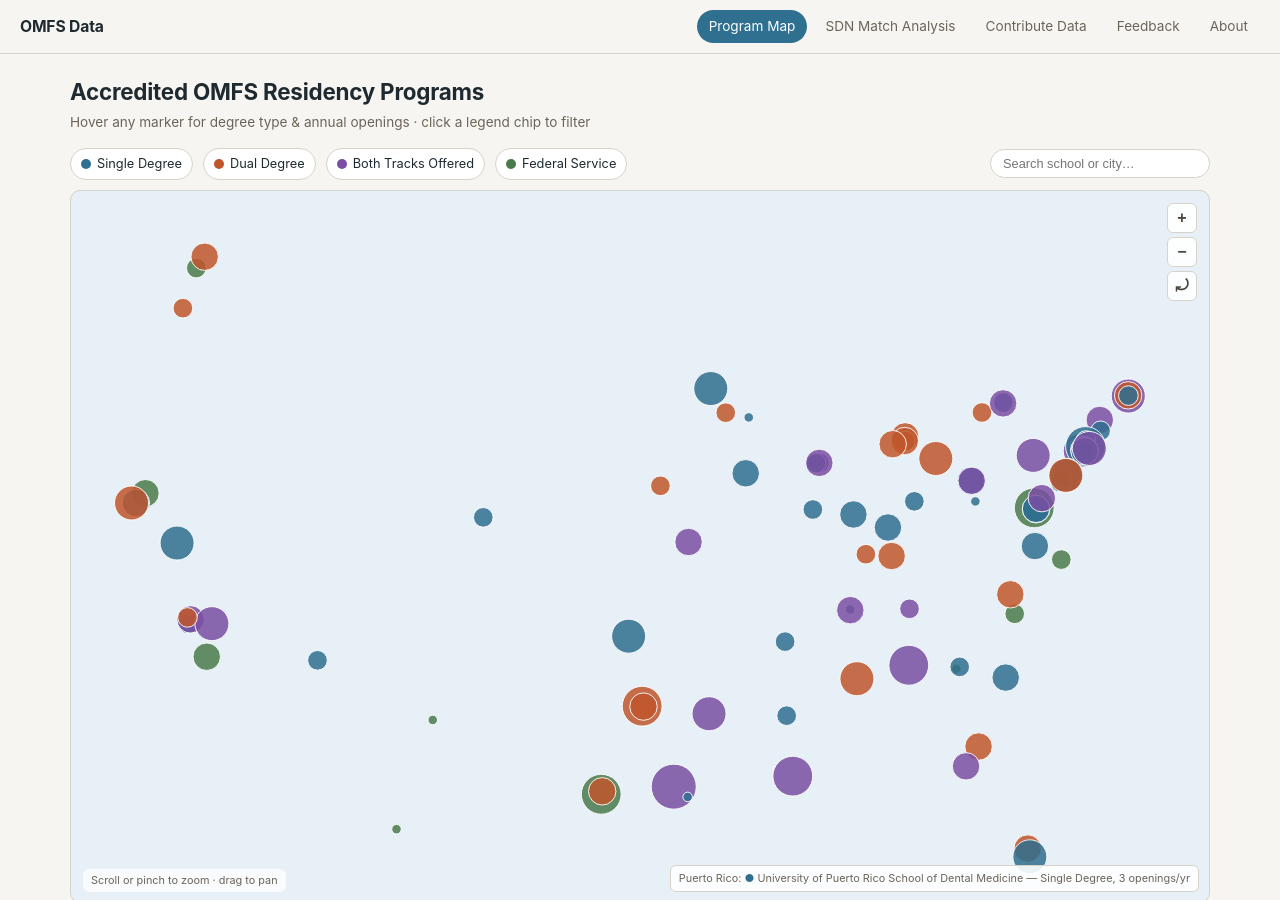
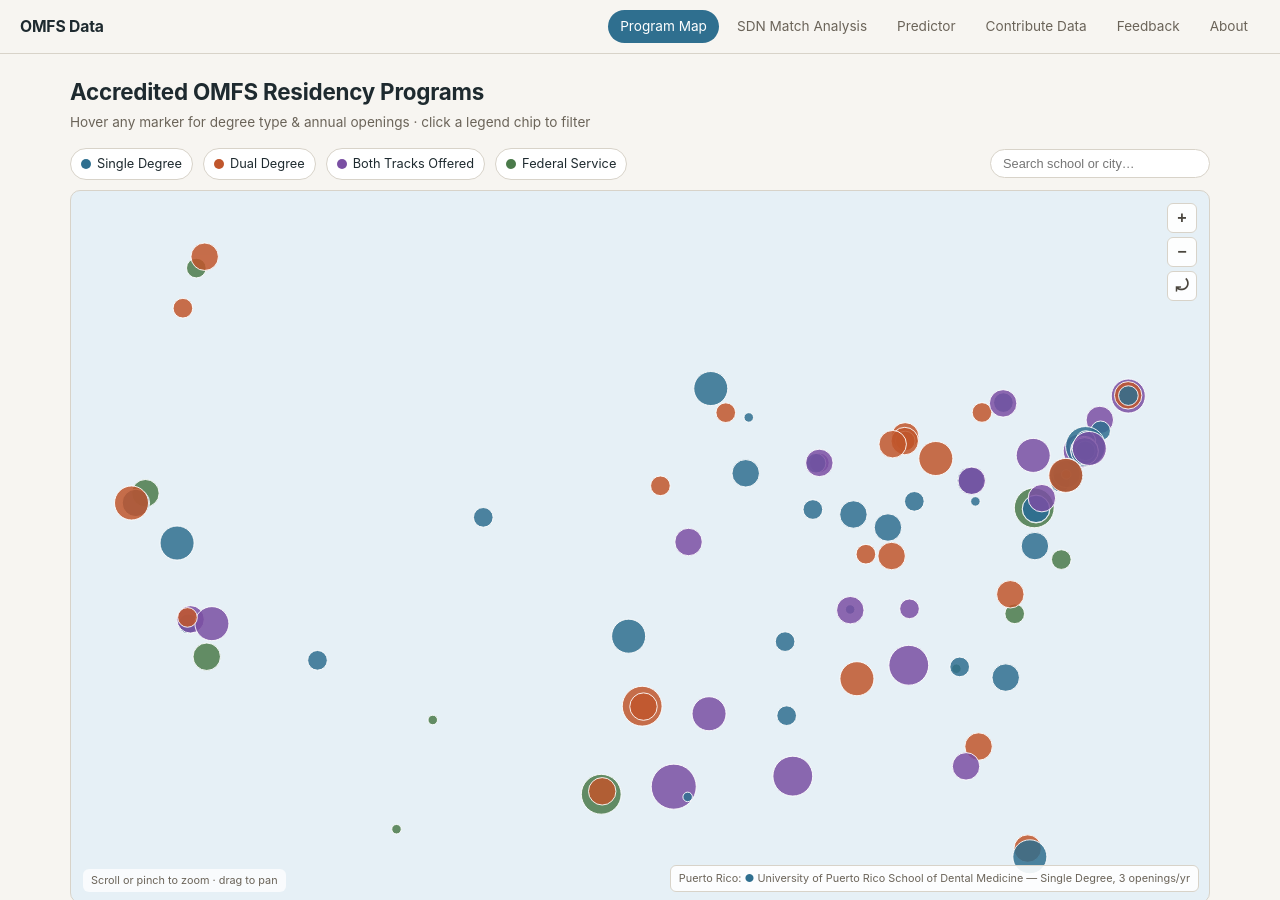
Before and after one commit to omfsdata/data, a Jekyll site: the page built from index.html, in a window 1280 px wide and 900 px high. Built offline with Jekyll 4.4.1, drawn with Linux system fonts in a browser that asks for light colours; nearby versions of some CDN libraries.

Commit message:
Update default.html

```diff
--- a/_layouts/default.html
+++ b/_layouts/default.html
@@ -13,6 +13,7 @@
     <div class="nav-links">
       <a href="{{ '/' | relative_url }}"        class="{% if page.nav == 'map' %}active{% endif %}">Program Map</a>
       <a href="{{ '/analysis/' | relative_url }}" class="{% if page.nav == 'analysis' %}active{% endif %}">SDN Match Analysis</a>
+      <a href="{{ '/predictor/' | relative_url }}"    class="{% if page.nav == 'contribute' %}active{% endif %}">Predictor</a>
       <a href="{{ '/contribute/' | relative_url }}"    class="{% if page.nav == 'contribute' %}active{% endif %}">Contribute Data</a>
       <a href="{{ '/feedback/' | relative_url }}"    class="{% if page.nav == 'feedback' %}active{% endif %}">Feedback</a>
       <a href="{{ '/about/' | relative_url }}"    class="{% if page.nav == 'about' %}active{% endif %}">About</a>
```
